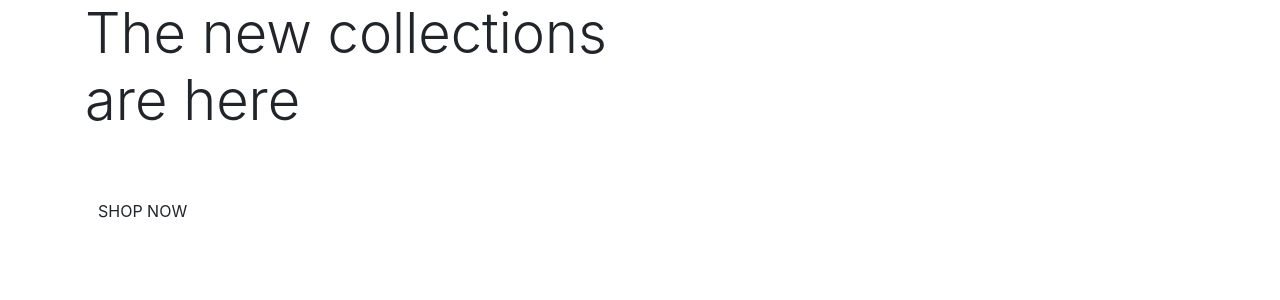
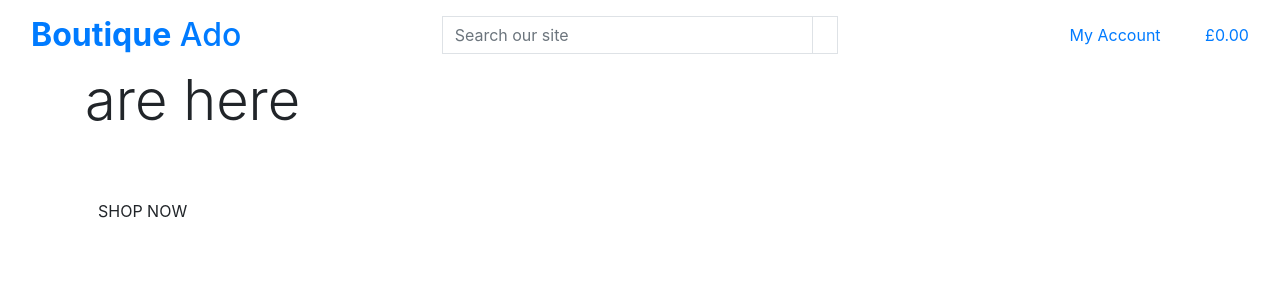
Before and after one commit to nicksmith100/boutique_ado, a Django app: page / in a window 1280 px wide. Shown: the top 300 px of the page. Run offline with Django 3.2, Linux system fonts and the light colour scheme; some libraries are stand-ins or nearby versions.

Commit message:
Add main page header

```diff
--- a/templates/base.html
+++ b/templates/base.html
@@ -32,7 +32,68 @@
     <title>Boutique Ado {% block extra_title %}{% endblock %}</title>
   </head>
   <body>
-    <header class="container-fluid fixed-top"></header>
+    <header class="container-fluid fixed-top">
+        <div id="topnav" class="row bg-white pt-lg-2 d-none d-lg-flex">
+            <div class="col-12 col-lg-4 my-auto py-1 py-lg-0 text-center text-lg-left">
+                <a href="{% url 'home' %}" class="nav-link main-logo-link">
+                    <h2 class="logo-font text-black my-0"><strong>Boutique</strong> Ado</h2>
+                </a>
+            </div>
+            <div class="col-12 col-lg-4 my-auto py-1 py-lg-0">
+                <form method="GET" action="">
+                    <div class="input-group w-100">
+                        <input class="form-control border border-black rounded-0" type="text" name="q" placeholder="Search our site">
+                        <div class="input-group-append">
+                            <button class="form-control btn btn-black border border-black rounded-0" type="submit">
+                                <span class="icon">
+                                    <i class="fas fa-search"></i>
+                                </span>
+                            </button>
+                        </div>
+                    </div>
+                </form>
+            </div>
+            <div class="col-12 col-lg-4 my-auto py-1 py-lg-0">
+                <ul class="list-inline list-unstyled text-center text-lg-right my-0">
+                    <li class="list-inline-item dropdown">
+                        <a class="text-black nav-link" href="#" id="user-options" data-toggle="dropdown" aria-haspopup="true" aria-expanded="false">
+                            <div class="text-center">
+                                <div><i class="fas fa-user fa-lg"></i></div>
+                                <p class="my-0">My Account</p>
+                            </div>
+                        </a>
+                        <div class="dropdown-menu border-0" aria-labelledby="user-options">
+                            {% if request.user.is_authenticated %}
+                                {% if request.user.is_superuser %}
+                                    <a href="" class="dropdown-item">Product Management</a>
+                                {% endif %}
+                                <a href="" class="dropdown-item">My Profile</a>
+                                <a href="{% url 'account_logout' %}" class="dropdown-item">Logout</a>
+                            {% else %}
+                                <a href="{% url 'account_signup' %}" class="dropdown-item">Register</a>
+                                <a href="{% url 'account_login' %}" class="dropdown-item">Login</a>
+                            {% endif %}
+                        </div>
+                    </li>
+                    <li class="list-inline-item">
+                        <a class="{% if grand_total %}text-info font-weight-bold{% else %}text-black{% endif %} nav-link" href="">
+                            <div class="text-center">
+                                <div><i class="fas fa-shopping-bag fa-lg"></i></div>
+                                <p class="my-0">
+                                    {% if grand_total %}
+                                        ${{ grand_total|floatformat:2 }}
+                                    {% else %}
+                                        £0.00
+                                    {% endif %}
+                                </p>
+                            </div>
+                        </a>
+                    </li>
+                </ul>
+            </div>
+            <div class="col-12 col-lg-4 my-auto py-1 py-lg-0"></div>
+        </div>
+    </header>
 
     {% if messages %}
         <div class="message-container"></div>
```
